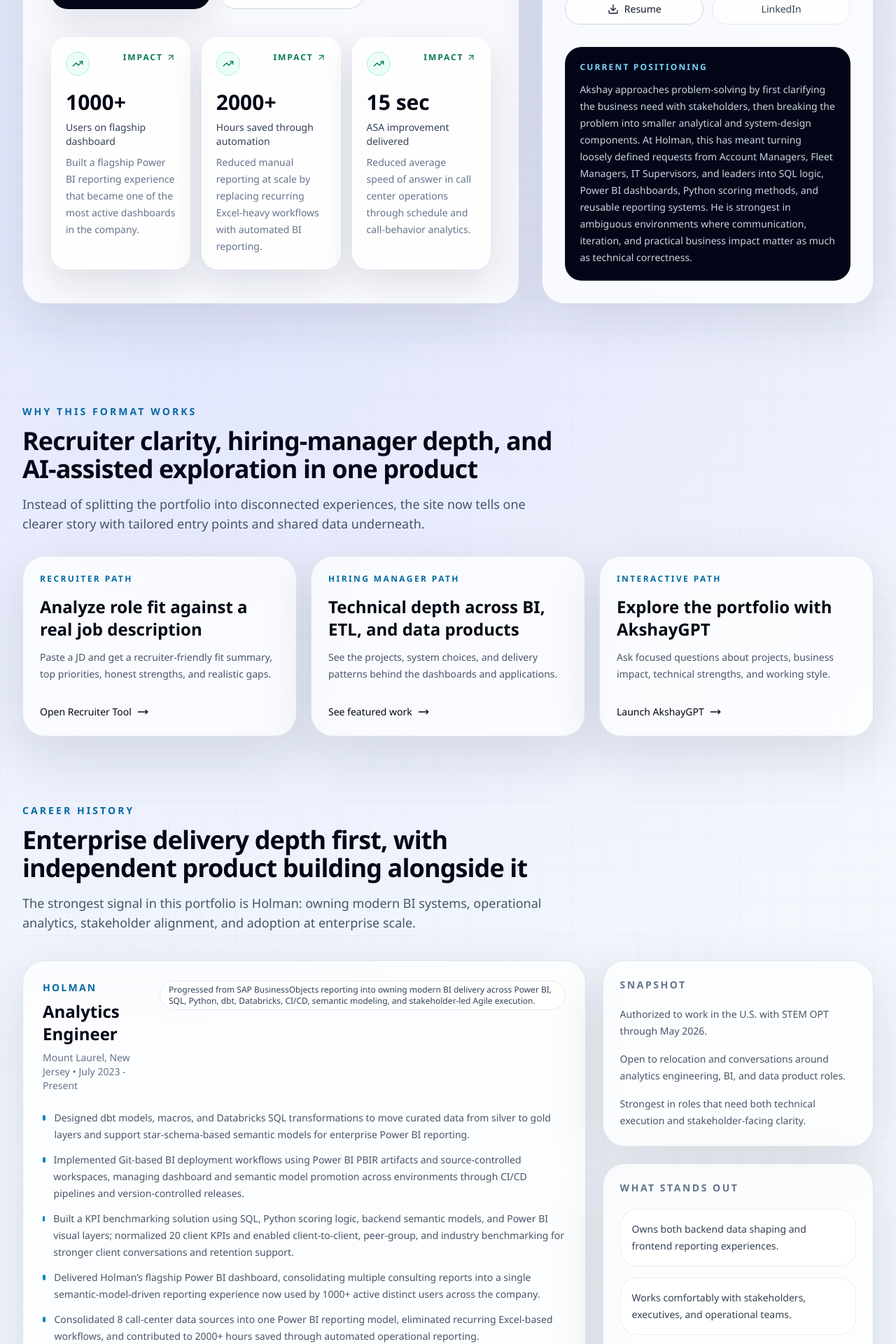
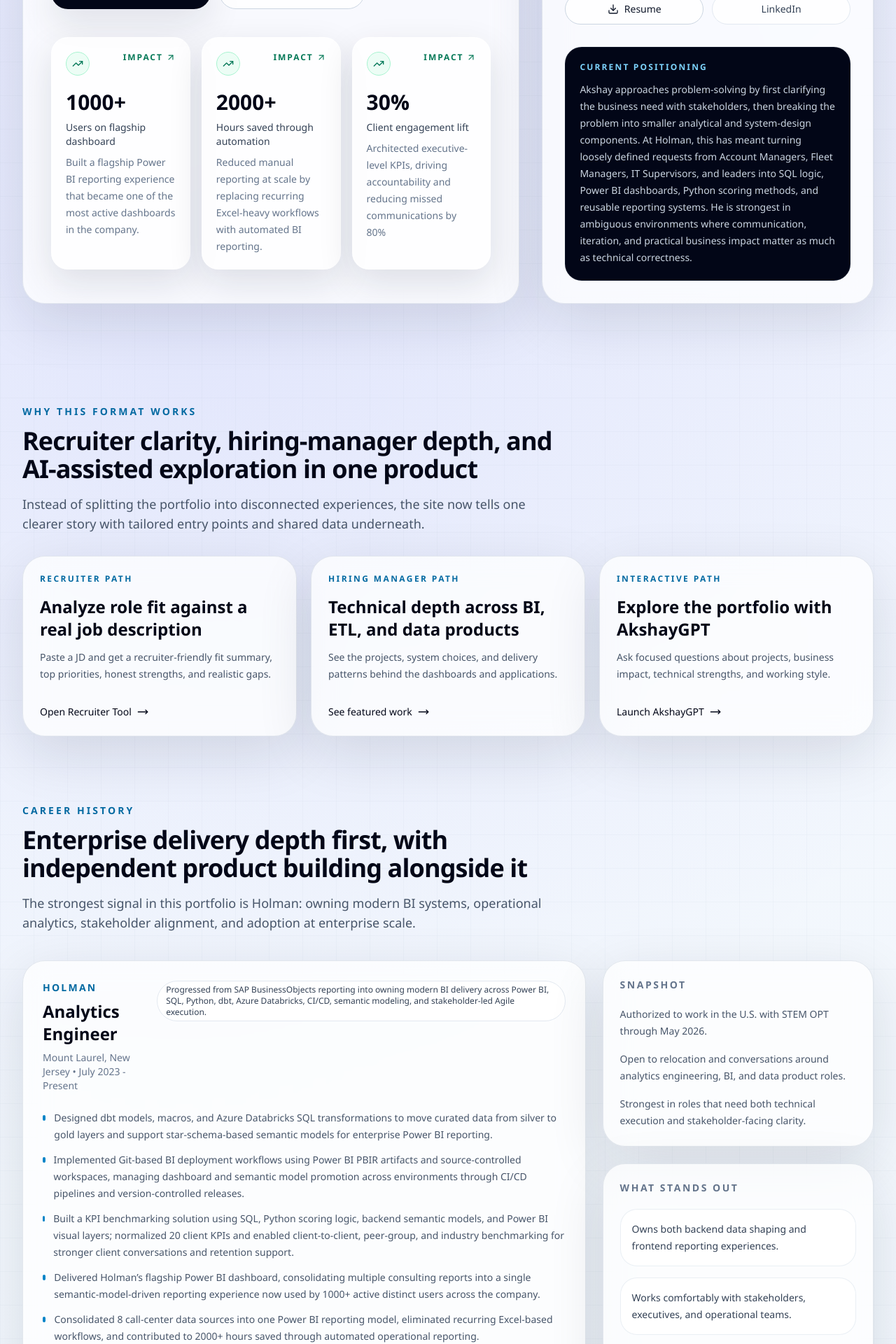
Before and after one commit to idealidler/my-portfolio, a Next.js app: page / in a window 1280 px wide. Shown: the part 1160-3080 px from the top of the page at 70% size. Built offline with nearby package versions, Linux system fonts and the light colour scheme; no server answers.

Commit message:
Updated some notes in portfolio

```diff
--- a/components/chat/akshay-gpt-shell.tsx
+++ b/components/chat/akshay-gpt-shell.tsx
@@ -15,7 +15,6 @@ type Message = {
 };
 
 const heroPhrases = [
-  "Ask about Akshay",
   "Ask about my work at Holman",
   "Ask about my projects",
   "Ask about my impact",
--- a/data/portfolio.ts
+++ b/data/portfolio.ts
@@ -85,9 +85,9 @@ export const heroStats: HeroStat[] = [
     detail: "Reduced manual reporting at scale by replacing recurring Excel-heavy workflows with automated BI reporting.",
   },
   {
-    label: "ASA improvement delivered",
-    value: "15 sec",
-    detail: "Reduced average speed of answer in call center operations through schedule and call-behavior analytics.",
+    label: "Client engagement lift",
+    value: "30%",
+    detail: "Architected executive-level KPIs, driving accountability and reducing missed communications by 80%",
   },
 ];
 
@@ -143,18 +143,19 @@ export const experience: ExperienceItem[] = [
     role: "Analytics Engineer",
     period: "July 2023 - Present",
     summary:
-      "Progressed from SAP BusinessObjects reporting into owning modern BI delivery across Power BI, SQL, Python, dbt, Databricks, CI/CD, semantic modeling, and stakeholder-led Agile execution.",
+      "Progressed from SAP BusinessObjects reporting into owning modern BI delivery across Power BI, SQL, Python, dbt, Azure Databricks, CI/CD, semantic modeling, and stakeholder-led Agile execution.",
     impact: [
-      "Designed dbt models, macros, and Databricks SQL transformations to move curated data from silver to gold layers and support star-schema-based semantic models for enterprise Power BI reporting.",
+      "Designed dbt models, macros, and Azure Databricks SQL transformations to move curated data from silver to gold layers and support star-schema-based semantic models for enterprise Power BI reporting.",
       "Implemented Git-based BI deployment workflows using Power BI PBIR artifacts and source-controlled workspaces, managing dashboard and semantic model promotion across environments through CI/CD pipelines and version-controlled releases.",
       "Built a KPI benchmarking solution using SQL, Python scoring logic, backend semantic models, and Power BI visual layers; normalized 20 client KPIs and enabled client-to-client, peer-group, and industry benchmarking for stronger client conversations and retention support.",
       "Delivered Holman’s flagship Power BI dashboard, consolidating multiple consulting reports into a single semantic-model-driven reporting experience now used by 1000+ active distinct users across the company.",
       "Consolidated 8 call-center data sources into one Power BI reporting model, eliminated recurring Excel-based workflows, and contributed to 2000+ hours saved through automated operational reporting.",
       "Developed call-center analytics using SQL, Power BI, and Python-based PO complexity scoring to distinguish simple versus complex purchase-order calls, explain agent handling patterns, and reduce average speed of answer by 15 seconds.",
+      "Transformed account management accountability by architecting a Microsoft Fabric Metrics KPI for senior leadership, resulting in a 30% lift in active client engagement and an 80% decrease in missed client communications.",
       "Built executive-facing reports on auto-approval rejection patterns, edge cases, and client-administrator phone behavior using complex SQL shaping and Power BI dashboards, giving VP-level leaders clearer visibility into service and training opportunities.",
       "Partnered daily with business stakeholders in Agile workflows to gather requirements, manage fast-turnaround ad hoc work, and translate technical analysis into clear business language; also presented dashboard work at IBIS 2024 (Phoenix) and internal team seminars.",
     ],
-    tools: ["Power BI", "SQL", "Python", "dbt", "Databricks", "Git", "CI/CD", "Microsoft Fabric", "DAX", "SAP BusinessObjects"],
+    tools: ["Power BI", "SQL", "Python", "dbt", "Azure Databricks", "Git", "CI/CD", "Microsoft Fabric", "DAX", "SAP BusinessObjects"],
   },
   {
     company: "Collabera",
@@ -366,7 +367,7 @@ export const skillGroups: SkillGroup[] = [
   },
   {
     label: "Data Stack",
-    items: ["SQL", "T-SQL", "Oracle SQL", "dbt", "Databricks", "Microsoft Fabric", "PostgreSQL"],
+    items: ["SQL", "T-SQL", "Oracle SQL", "dbt", "Azure Databricks", "Microsoft Fabric", "PostgreSQL"],
   },
   {
     label: "Programming & ML",
@@ -393,7 +394,7 @@ export const profileNarratives: Record<string, NarrativeField> = {
   about: {
     title: "About",
     body:
-      "Akshay is an Analytics Engineer and data product builder based in the United States. His strongest real-world experience comes from Holman, where he has worked across SAP BusinessObjects, Power BI, SQL, Python, dbt, Databricks, and Microsoft Fabric to turn messy operational data into reporting systems that leaders and frontline teams actively use. His portfolio combines enterprise BI execution with independent product builds in finance, immigration intelligence, and AI-assisted experiences.",
+      "Akshay is an Analytics Engineer and data product builder based in the United States. His strongest real-world experience comes from Holman, where he has worked across SAP BusinessObjects, Power BI, SQL, Python, dbt, Azure Databricks, and Microsoft Fabric to turn messy operational data into reporting systems that leaders and frontline teams actively use. His portfolio combines enterprise BI execution with independent product builds in finance, immigration intelligence, and AI-assisted experiences.",
   },
   problemSolving: {
     title: "Problem Solving",
@@ -413,6 +414,6 @@ export const profileNarratives: Record<string, NarrativeField> = {
   backendNotes: {
     title: "Backend Notes",
     body:
-      "Akshay has been working with Python since 2019, primarily through personal projects, and has also used it in professional settings including his LabWare internship and his work at Holman for analytics, scoring logic, ETL, and data problem-solving. He is also familiar with medallion-style data architecture and has worked with dbt and Databricks SQL transformations to move curated data from silver to gold layers, then support Power BI semantic models built on top of gold-layer data for enterprise reporting consumption. Beyond implementation, he regularly works in a consulting-style capacity with business stakeholders to translate ambiguous requirements into scalable analytical solutions. That includes helping teams understand what options are available, what questions the data can realistically answer, and how to shape reporting so decision-makers can get to the right information quickly through clear, low-effort, visually intuitive experiences.",
+      "Akshay has been working with Python since 2019, primarily through personal projects, and has also used it in professional settings including his LabWare internship and his work at Holman for analytics, scoring logic, ETL, and data problem-solving. He is also familiar with medallion-style data architecture and has worked with dbt and Azure Databricks SQL transformations to move curated data from silver to gold layers, then support Power BI semantic models built on top of gold-layer data for enterprise reporting consumption. Beyond implementation, he regularly works in a consulting-style capacity with business stakeholders to translate ambiguous requirements into scalable analytical solutions. That includes helping teams understand what options are available, what questions the data can realistically answer, and how to shape reporting so decision-makers can get to the right information quickly through clear, low-effort, visually intuitive experiences.",
   },
 };
--- a/lib/job-fit.ts
+++ b/lib/job-fit.ts
@@ -61,4 +61,4 @@ export type PortfolioEvidenceUnit = {
   evidenceStrength: "strong" | "supporting";
 };
 
-export const jobFitSampleDescription = `We are hiring an Analytics Engineer to partner with business stakeholders, build semantic models, develop Power BI dashboards, and improve reporting automation. The ideal candidate has experience with SQL, Python, dbt, Databricks, stakeholder communication, and translating ambiguous business needs into scalable analytics solutions.`;
+export const jobFitSampleDescription = `We are hiring an Analytics Engineer to partner with business stakeholders, build semantic models, develop Power BI dashboards, and improve reporting automation. The ideal candidate has experience with SQL, Python, dbt, Azure Databricks, stakeholder communication, and translating ambiguous business needs into scalable analytics solutions.`;
```
